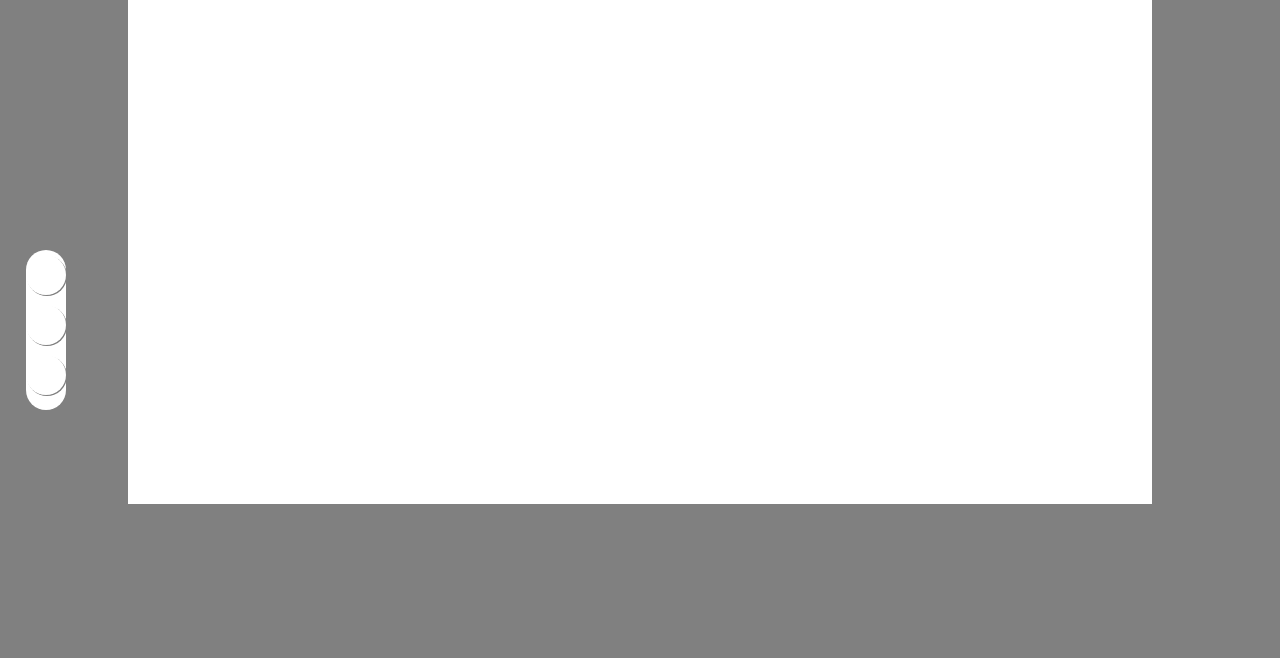
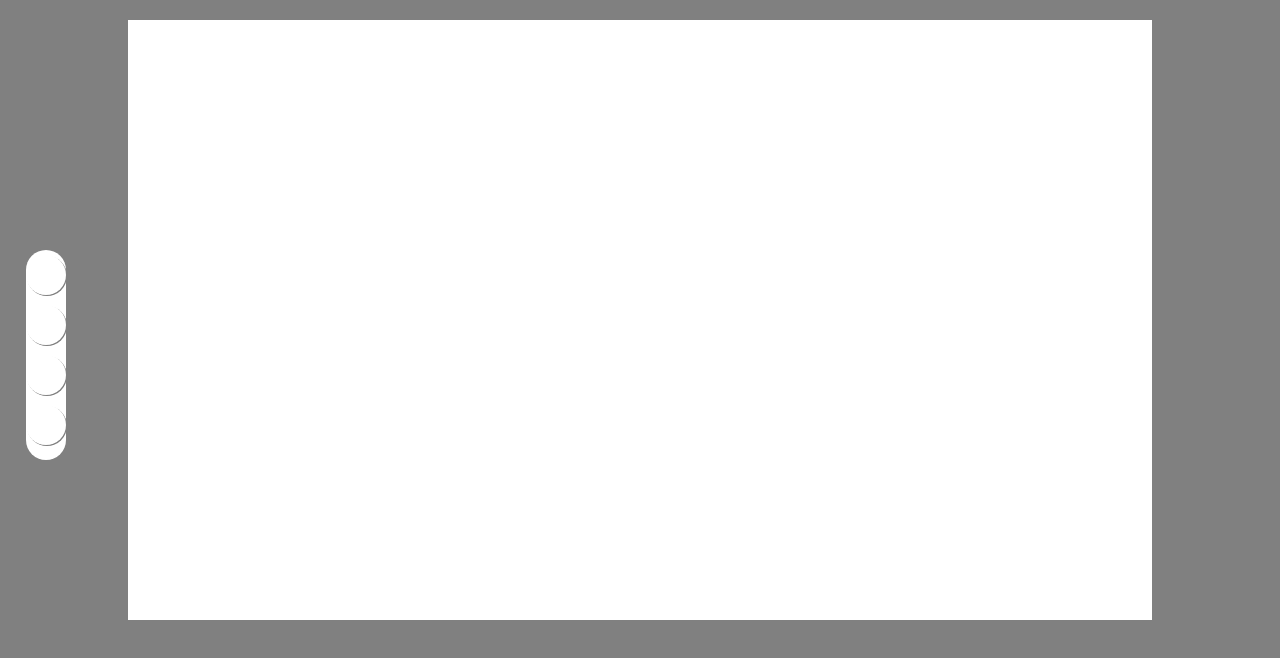
Before and after one commit to naviramso/whiteboards, a React app in the folder whiteboards/: page / in a window 1280 px wide. Built offline with nearby package versions, Linux system fonts and the light colour scheme.

Commit message:
Estructura de pizarra

```diff
--- a/whiteboards/src/menu.css
+++ b/whiteboards/src/menu.css
@@ -22,9 +22,11 @@
     border: none;
     box-shadow: 1px 1px gray;
     margin-bottom: 10px;
+
 }
 
 .button-menu:hover {
     background-color: gray;
+    cursor: pointer;
 
 }
--- a/whiteboards/src/menu.js
+++ b/whiteboards/src/menu.js
@@ -2,6 +2,7 @@ import './menu.css'
 
 export function Menu(){
     return <div className="menu-container">
+        <Button></Button>
         <Button></Button>
         <Button></Button>
         <Button></Button>
@@ -14,3 +15,7 @@ function Button(){
         </button>
     </>
 }
+
+function Drown(){
+
+}
--- a/whiteboards/src/styles.css
+++ b/whiteboards/src/styles.css
@@ -9,6 +9,7 @@
     width: 100%;
     height: 700%;
     justify-content: center;
+    padding: auto 0;
 }
 
 body {
--- a/whiteboards/src/whiteboard.css
+++ b/whiteboards/src/whiteboard.css
@@ -1,7 +1,7 @@
 .canvas {
     width: 80%;
-    height: 600%;
+    height: 600px;
     background-color: rgb(255, 255, 255);
-    margin: 0 auto;
-
+    justify-content: center;
+    margin-top: 20px;
 }
```
